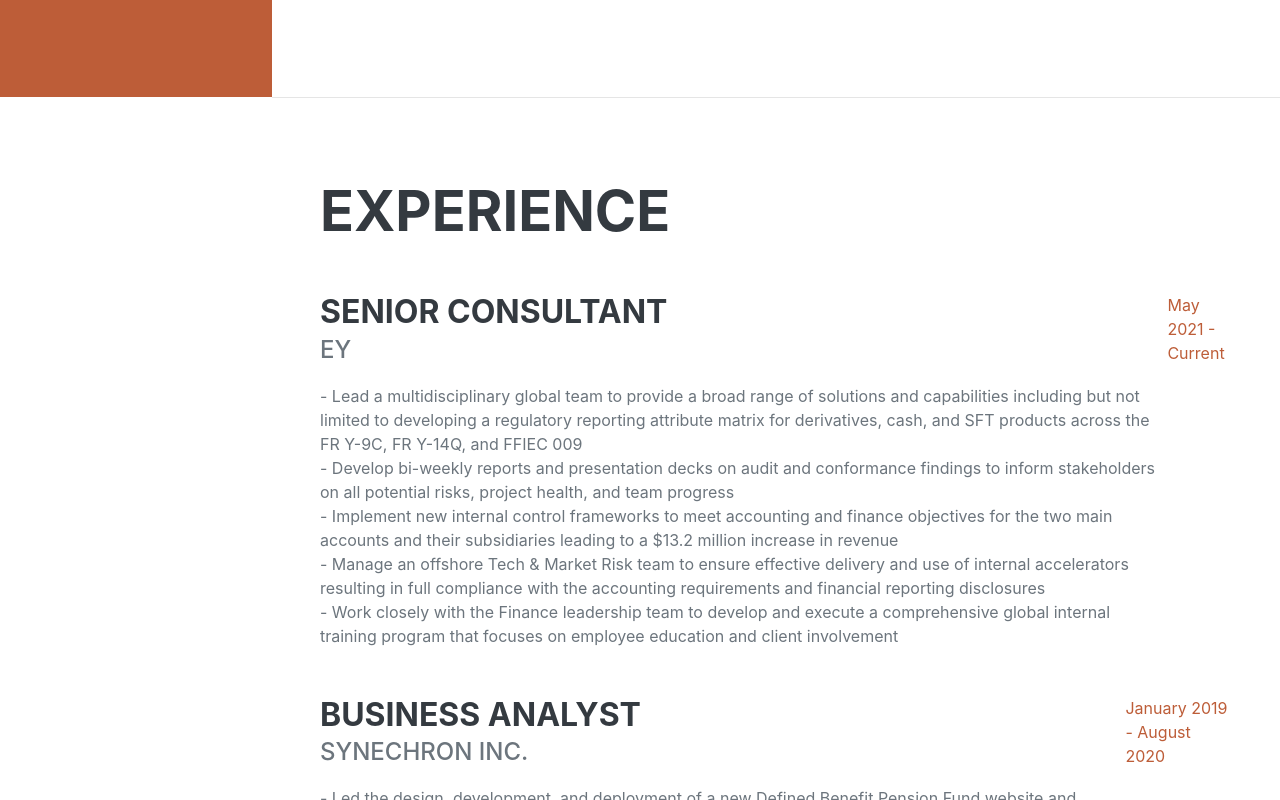
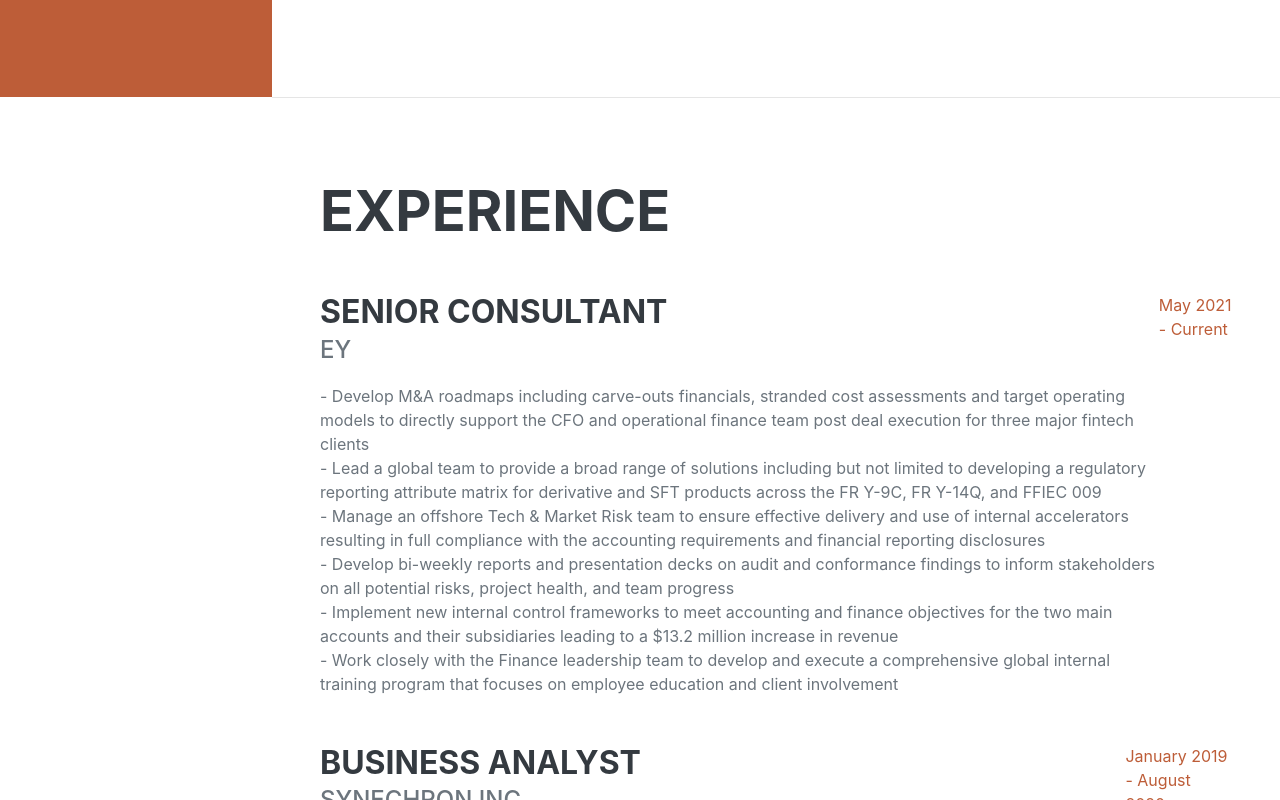
Before and after one commit to baraketd11/Portfolio.githbub.io, a plain HTML site: page index.html in a window 1280 px wide. Shown: the part 703-1503 px from the top of the page. Drawn offline with nearby package versions, Linux system fonts and the light colour scheme; a web font is replaced by a local one.

Commit message:
Third Commit

```diff
--- a/index.html
+++ b/index.html
@@ -47,7 +47,7 @@
                         New York, NY ·
                         <a href="mailto:name@email.com">drissbaraket@gmail.com</a>
                     </div>
-                    <class="lead mb-5>Ex-professional athlete and D1 Soccer player. Worked as an Analyst before taking time to get Master's in Analytics and Modeling. Motivated and curiously-minded analyst with a history of leadership and effective communication. Uses qualitative and quantitative analysis to deliver actionable insight and business strategies. Looking to combine my STEM background, business acumen, and analytical skills to support leadership objectives.
+                    <class="lead mb-5>Ex-professional and D1 Soccer player. Worked as an Analyst before taking the time to get my Masters' in Analytics. Motivated and curiously-minded with a history of leadership and effective communication. Uses qualitative and quantitative analysis to deliver actionable insight and business strategies. Looking to combine my STEM background, business acumen, and analytical skills to support leadership objectives.
                         <p></p>
                     <p><a href="https://drive.google.com/file/d/17ySt9M-CcFTQBWHZ0BQVXALTzCeifjth/view?usp=sharing">Click to download my PDF resume</a>
                     <div class="social-icons">
@@ -66,10 +66,11 @@
                         <div class="flex-grow-1">
                             <h3 class="mb-0">Senior Consultant</h3>
                             <div class="subheading mb-3">EY</div>
-                            <div>- Lead a multidisciplinary global team to provide a broad range of solutions and capabilities including but not limited to developing a regulatory reporting attribute matrix for derivatives, cash, and SFT products across the FR Y-9C, FR Y-14Q, and FFIEC 009</div>
+                            <div>- Develop M&A roadmaps including carve-outs financials, stranded cost assessments and target operating models to directly support the CFO and operational finance team post deal execution for three major fintech clients</div>
+                            <div>- Lead a global team to provide a broad range of solutions including but not limited to developing a regulatory reporting attribute matrix for derivative and SFT products across the FR Y-9C, FR Y-14Q, and FFIEC 009</div>
+                            <div>- Manage an offshore Tech & Market Risk team to ensure effective delivery and use of internal accelerators resulting in full compliance with the accounting requirements and financial reporting disclosures</div>
                             <div>- Develop bi-weekly reports and presentation decks on audit and conformance findings to inform stakeholders on all potential risks, project health, and team progress</div>
                             <div>- Implement new internal control frameworks to meet accounting and finance objectives for the two main accounts and their subsidiaries leading to a $13.2 million increase in revenue</div>
-                            <div>- Manage an offshore Tech & Market Risk team to ensure effective delivery and use of internal accelerators resulting in full compliance with the accounting requirements and financial reporting disclosures</div>
                             <div>- Work closely with the Finance leadership team to develop and execute a comprehensive global internal training program that focuses on employee education and client involvement</div>
                         </div>
                         <class="flex-shrink-2"><span class="text-primary">May 2021 - Current</span>
```
